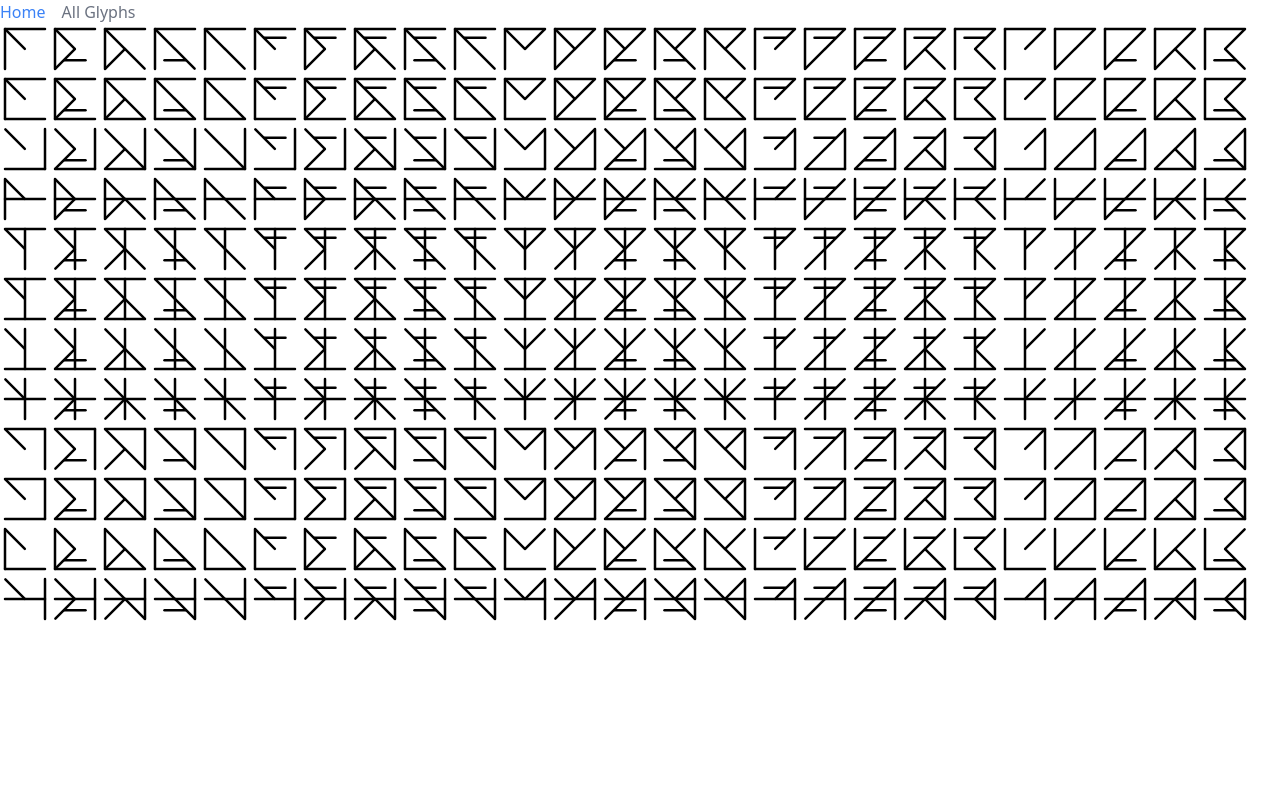
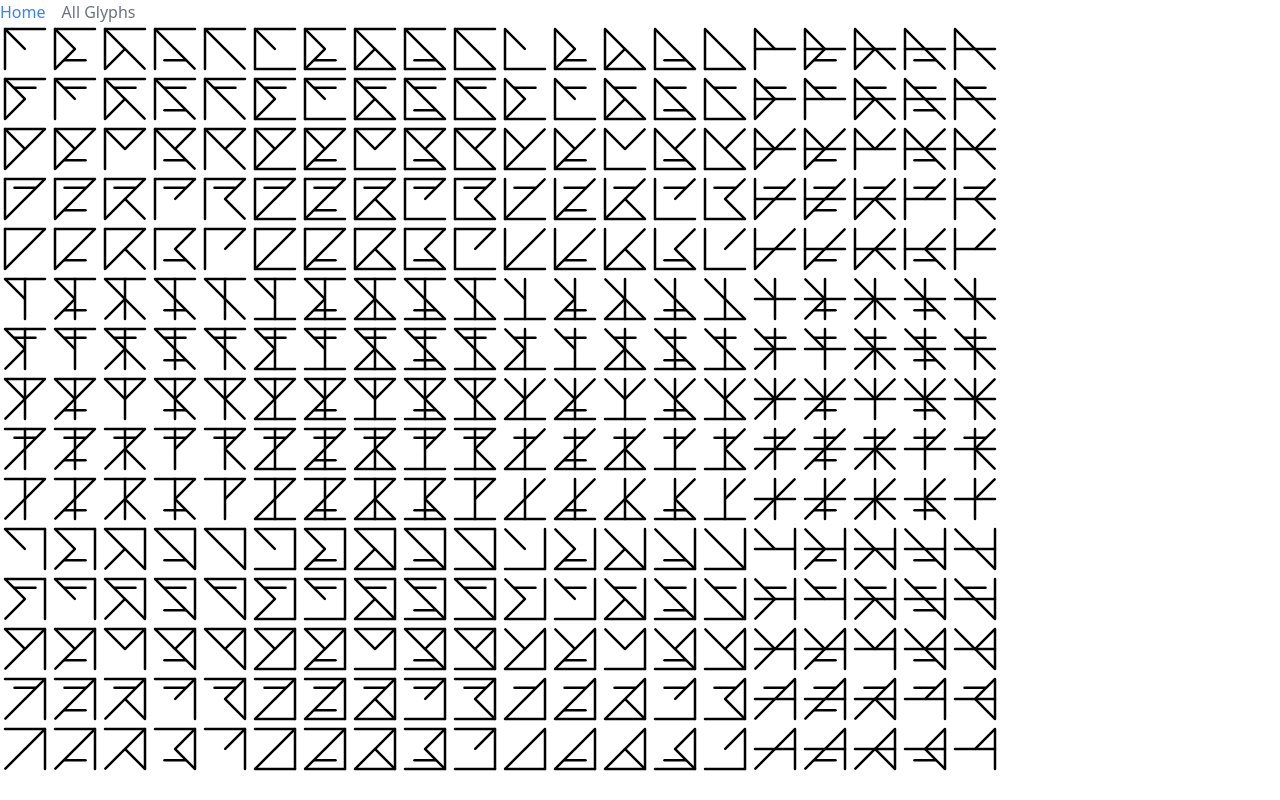
Before and after one commit to mendelbrot/tokui, a React (Create React App) app: page /all-glyphs in a window 1280 px wide. Built offline with nearby package versions, Linux system fonts and the light colour scheme.

Commit message:
improved glyph on hover

```diff
--- a/src/components/glyph-text.jsx
+++ b/src/components/glyph-text.jsx
@@ -1,7 +1,7 @@
 function GlyphText({
   letters = '',
   size = 200,
-  boxClass = 'bg-emerald-200',
+  boxClass = 'bg-emerald-200 rounded-lg',
   letterClass = ''
 }) {
   const boxStyle = {
@@ -24,17 +24,24 @@ function GlyphText({
     fontSize: `${Math.round(0.4*size)}px`
   }
 
+  const replacedLetters = Array.from(letters).map(letter => {
+    if (letter === '_') {
+      return ' '
+    }
+    return letter
+  })
+
   return (
     <div className={boxClass} style={boxStyle}>
       <div style={innerStyle1}>
-        <span className={letterClass} >{letters[0]}</span>
+        <span className={letterClass} >{replacedLetters[0]}</span>
       </div>
       <div>
         <div style={innerStyle23}>
-          <span className={letterClass} >{letters[1]}</span>
+          <span className={letterClass} >{replacedLetters[1]}</span>
         </div>
         <div style={innerStyle23}>
-        <span className={letterClass} >{letters[2]}</span>
+        <span className={letterClass} >{replacedLetters[2]}</span>
         </div>
       </div>
     </div>
--- a/src/components/glyph.jsx
+++ b/src/components/glyph.jsx
@@ -1,4 +1,3 @@
-import {useState} from 'react'
 import GlyphSymbol from '../components/glyph-symbol'
 import GlyphText from '../components/glyph-text'
 
@@ -10,35 +9,26 @@ function Glyph({
   border,
   fill
 }) {
-  const [isHovering, setIsHovering] = useState(false)
-
-  const handleMouseOver = () => {
-    setIsHovering(true)
-  }
-
-  const handleMouseOut = () => {
-    setIsHovering(false)
-  };
 
   return (
     <div
+      className='relative'
       style = {{'width': size, 'height': size}}
-      onMouseOver={handleMouseOver}
-      onMouseOut={handleMouseOut}
     >
-      {isHovering ?
-      (<GlyphText
-        letters={letters}
-        size={size}
-        boxClass={boxClass}
-        letterClass={letterClass}
-      />) :
-      (<GlyphSymbol
+      <GlyphSymbol
         letters={letters}
         size={size}
         border={border}
         fill={fill}
-      />)}
+      />
+      <div className='absolute bottom-0 left-0 opacity-0 hover:opacity-90 ease-in duration-250'>
+        <GlyphText
+          letters={letters}
+          size={size}
+          boxClass={boxClass}
+          letterClass={letterClass}
+        />
+      </div>
     </div>
   )
 }
--- a/src/pages/glyphs.jsx
+++ b/src/pages/glyphs.jsx
@@ -1,24 +1,55 @@
-import Glyph from '../components/glyph-symbol'
+import Glyph from '../components/glyph'
 
-const f = (a, b) => [].concat(...a.map(d => b.map(e => [].concat(d, e))));
-const cartesian = (a, b, ...c) => (b ? cartesian(f(a, b), ...c) : a);
+const size = 50
+const gridWidth = `${Math.round(20*size)}px`
 
-const l1 = 'mphwntslgkfy'.split('')
-const l2 = 'ieaou'.split('')
-const l3 = ' ieaou'.split('')
-
-function Block(consonant) {
+function Block({consonant}) {
   return (
-    <div className="flex flex-wrap">
-      {cartesian(l1, l2, l3).filter(item => item[1] !== item[2]).map(item => <Glyph letters={item} size={50} border="none" />)}
+    <div className='grid grid-cols-5'>
+      <Glyph letters={[consonant, 'i', '_']} size={size}/>
+      <Glyph letters={[consonant, 'i', 'e']} size={size}/>
+      <Glyph letters={[consonant, 'i', 'a']} size={size}/>
+      <Glyph letters={[consonant, 'i', 'o']} size={size}/>
+      <Glyph letters={[consonant, 'i', 'u']} size={size}/>
+      <Glyph letters={[consonant, 'e', 'i']} size={size}/>
+      <Glyph letters={[consonant, 'e', '_']} size={size}/>
+      <Glyph letters={[consonant, 'e', 'a']} size={size}/>
+      <Glyph letters={[consonant, 'e', 'o']} size={size}/>
+      <Glyph letters={[consonant, 'e', 'u']} size={size}/>
+      <Glyph letters={[consonant, 'a', 'i']} size={size}/>
+      <Glyph letters={[consonant, 'a', 'e']} size={size}/>
+      <Glyph letters={[consonant, 'a', '_']} size={size}/>
+      <Glyph letters={[consonant, 'a', 'o']} size={size}/>
+      <Glyph letters={[consonant, 'a', 'u']} size={size}/>
+      <Glyph letters={[consonant, 'o', 'i']} size={size}/>
+      <Glyph letters={[consonant, 'o', 'e']} size={size}/>
+      <Glyph letters={[consonant, 'o', 'a']} size={size}/>
+      <Glyph letters={[consonant, 'o', '_']} size={size}/>
+      <Glyph letters={[consonant, 'o', 'u']} size={size}/>
+      <Glyph letters={[consonant, 'u', 'i']} size={size}/>
+      <Glyph letters={[consonant, 'u', 'e']} size={size}/>
+      <Glyph letters={[consonant, 'u', 'a']} size={size}/>
+      <Glyph letters={[consonant, 'u', 'o']} size={size}/>
+      <Glyph letters={[consonant, 'u', '_']} size={size}/>
     </div>
   );
 }
 
 function Glyphs() {
   return (
-    <div className="flex flex-wrap">
-      {cartesian(l1, l2, l3).filter(item => item[1] !== item[2]).map(item => <Glyph letters={item} size={50} border="none" />)}
+    <div className="grid grid-cols-4" style={{width: gridWidth}} >
+      <Block consonant='m' />
+      <Block consonant='p' />
+      <Block consonant='f' />
+      <Block consonant='w' />
+      <Block consonant='n' />
+      <Block consonant='t' />
+      <Block consonant='s' />
+      <Block consonant='l' />
+      <Block consonant='g' />
+      <Block consonant='k' />
+      <Block consonant='h' />
+      <Block consonant='y' />
     </div>
   );
 }
```
